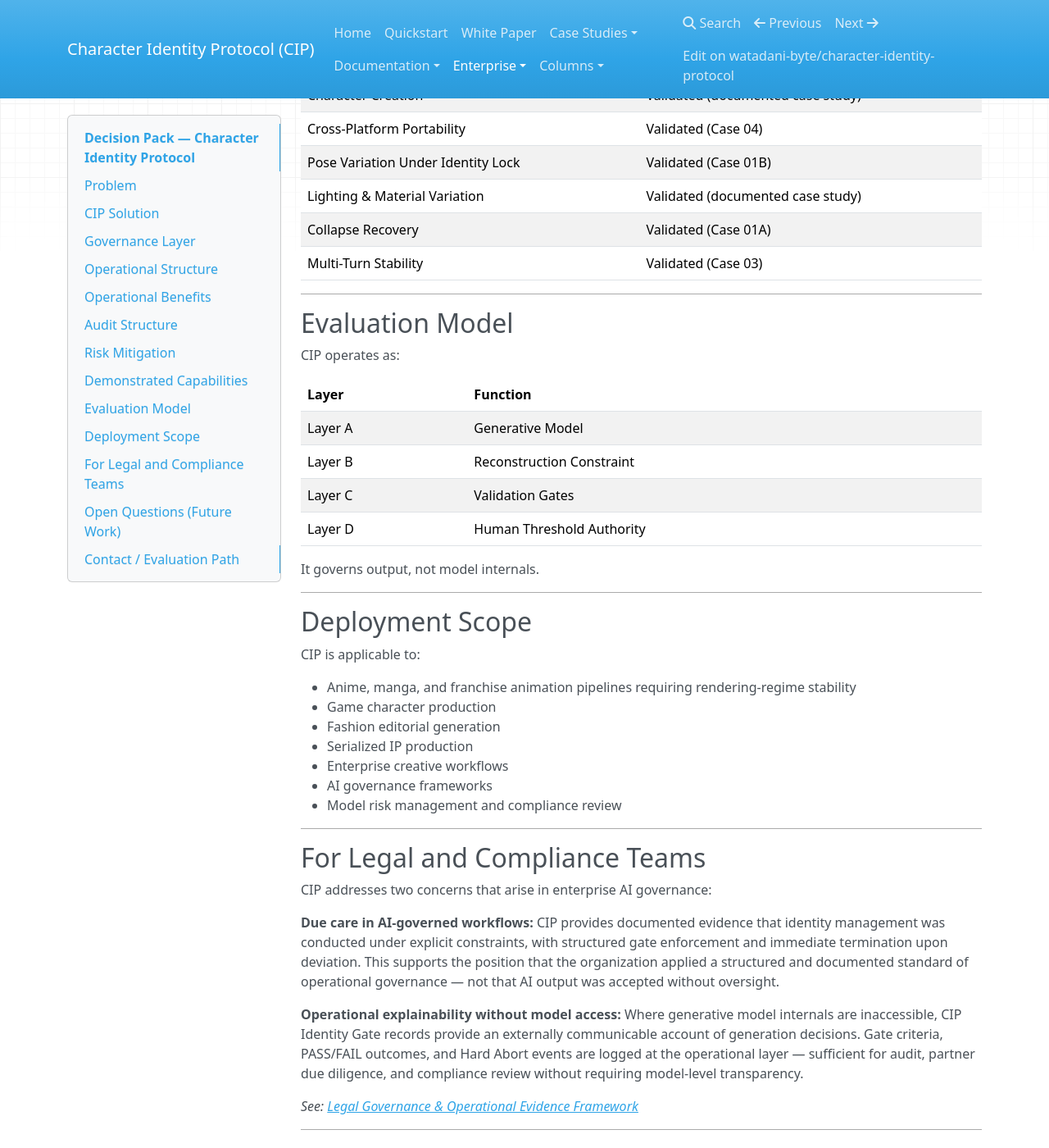
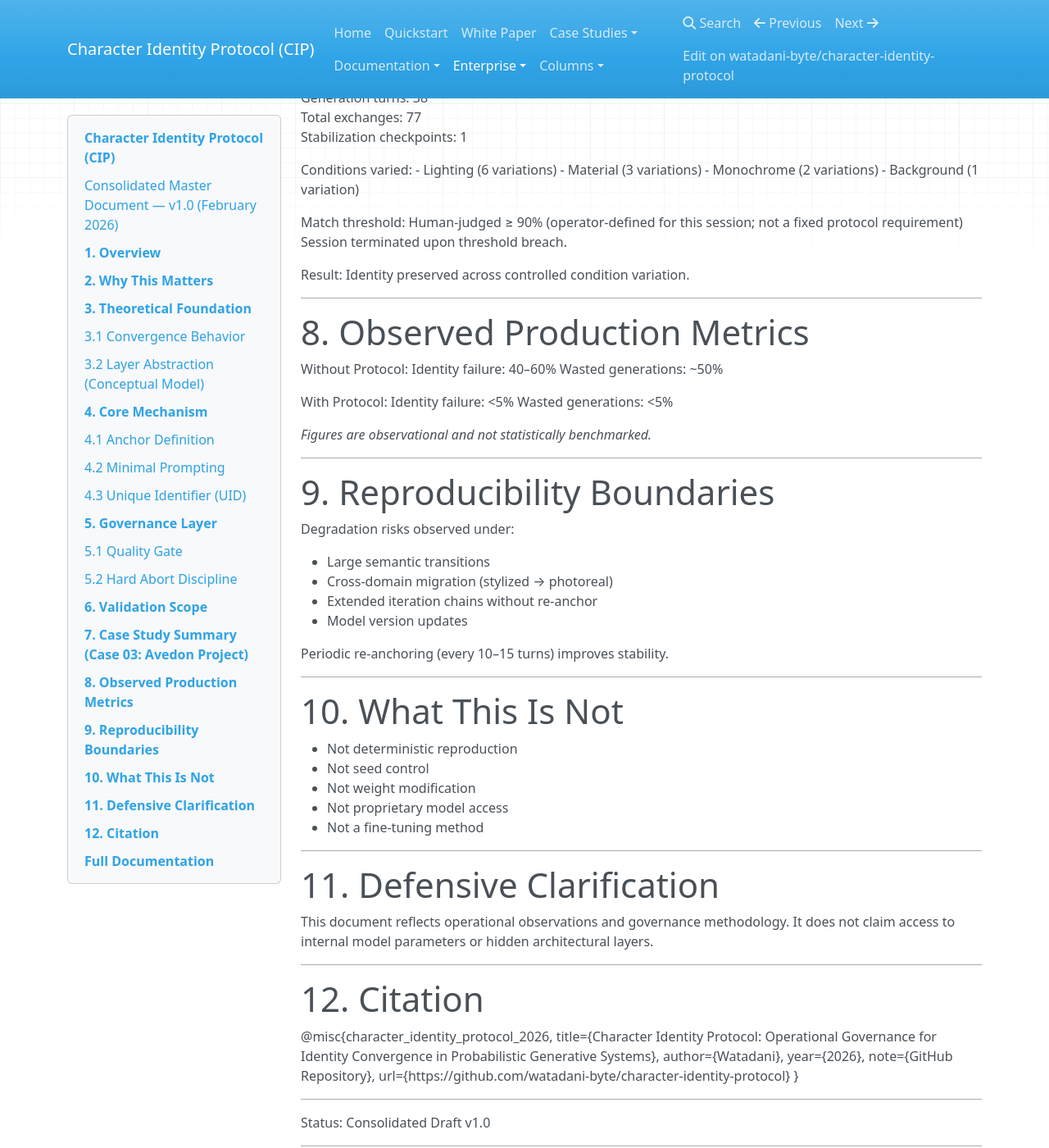
Before and after one commit to watadani-byte/character-identity-protocol, an MkDocs documentation site: the page built from docs/decision_pack.md, in a window 1280 px wide and 1400 px high, scrolled down 2521 px. Shown: the whole window at 82% size. Built offline with MkDocs 1.6.1, drawn with Linux system fonts in a browser that asks for light colours; nearby versions of some CDN libraries; some of the changed text lies outside the part shown.

Commit message:
decision_pack.md を更新

````diff
--- a/docs/decision_pack.md
+++ b/docs/decision_pack.md
@@ -1,200 +1,228 @@
-# Decision Pack — Character Identity Protocol
+# Character Identity Protocol (CIP)
 
-This document summarizes CIP for enterprise evaluation.
+## Consolidated Master Document — v1.0 (February 2026)
 
 -----
 
-## Problem
+# 1. Overview
 
-Generative AI systems cannot guarantee character identity consistency.
+Character Identity Protocol (CIP) is an operational governance framework
+for stabilizing character identity in probabilistic generative systems.
 
-Repeated generations produce drift in:
+It does not modify model weights, access proprietary internals, or rely
+on fine-tuning. Instead, it treats identity as a convergence problem and
+stabilizes it at the operational layer.
 
-- facial structure
-- body proportions
-- style characteristics
+Core Principle:
 
-This creates risks in production pipelines.
+Minimal Prompt + Converged Solution Image = Layer Bypass + Statistical
+Convergence
 
-CIP addresses identity as a convergence problem, not a prompt-engineering problem.
+This shifts identity control from model modification to operational
+governance.
 
 -----
 
-## CIP Solution
+# 2. Why This Matters
 
-CIP introduces an operational governance protocol that stabilizes identity through:
+In probabilistic generative systems, identity drift is structurally
+inevitable. CIP reframes identity from a fragile prompt outcome into a
+controllable convergence process.
 
-- Anchor-based reconstruction
-- Identity validation gates
-- Hard abort control
-- Re-convergence cycles
-
-```
-Minimal Prompt
-+ Converged Anchor Image
-= Documented Operational Constraint + Statistical Convergence
-```
+The protocol works with model optimization rather than against it.
 
 -----
 
-## Governance Layer
+# 3. Theoretical Foundation
 
-CIP operates above the model layer.
-It governs generation acceptance policies rather than model behavior.
+## 3.1 Convergence Behavior
 
-It does not require:
+High-coherence outputs (“Miracle Images”) are treated as solution
+states. These represent transient local optima in the model’s latent
+space.
 
-- model modification
-- fine-tuning
-- LoRA training
-- weight modification
-- API-level override
+CIP operationalizes this by stabilizing around those solution states.
 
-Instead it governs **how outputs are accepted or rejected**.
+## 3.2 Layer Abstraction (Conceptual Model)
+
+Layer A – Language Interpretation
+Layer B – Reconstruction / Optimization
+Layer C – Execution / Sampling
+
+*This is a theoretical abstraction, not a claim about proprietary
+architecture.*
+
+Anchors constrain Layer B behavior through input design.
 
 -----
 
-## Operational Structure
+# 4. Core Mechanism
 
-**Input:**
+## 4.1 Anchor Definition
 
-- Minimal prompt
-- Converged anchor
+Anchor = Minimal Prompt + Previously Converged Output Image
 
-**Process:**
+The anchor is not inspiration. It is a high-density constraint state
+previously validated in production.
 
-- Model generation under constraint
+## 4.2 Minimal Prompting
 
-**Validation:**
+- Factual attributes only
+- No adjectives
+- No mood terms
+- No interpretive expansion
 
-- Face Gate
-- Skeleton Gate
-- Proportion Gate
+Goal: reduce reconstruction variance.
 
-**Failure Policy:**
+## 4.3 Unique Identifier (UID)
 
-- Immediate Hard Abort
-- Re-binding to last verified Converged Anchor
-
-**Human Gate Validation Authority:**
-
-- Human threshold validation (operator-defined; values around ≈90% are commonly used in demonstrations, depending on project tolerance)
+Stable linguistic token referencing a converged identity state. Reduces
+cognitive and computational re-description overhead.
 
 -----
 
-## Operational Benefits
+# 5. Governance Layer
 
-CIP enables:
+## 5.1 Quality Gate
 
-- identity traceability
-- reproducible reconstruction cycles
-- auditable decision logs
-- cross-platform identity portability
+Identity must pass:
+
+FaceGate ∧ SkeletonGate ∧ ProportionGate
+
+Failure → Immediate Hard Abort.
+
+## 5.2 Hard Abort Discipline
+
+When threshold breach occurs: - Do not correct progressively - Terminate
+session - Re-anchor from last stable state
 
 -----
 
-## Audit Structure
+# 6. Validation Scope
 
-Each generation cycle produces an audit record:
+Validation type: Observational production logs
+Operator: Single operator
+Measurement: Human-judged
+Automation: None
+Peer Review: Not conducted
 
-- anchor ID
-- prompt hash
-- gate results
-- timestamp
-- operator
+Supported Dimensions:
 
-This creates a **verifiable operational history**.
+Single-session: Yes
+Cross-session: Conditional
+Cross-model: Experimental
+Cross-platform: Experimental
+
+This protocol governs operational reproducibility, not deterministic
+regeneration.
 
 -----
 
-## Risk Mitigation
+# 7. Case Study Summary (Case 03: Avedon Project)
 
-CIP prevents uncontrolled identity drift by enforcing:
+Scenario: Skeletal-level identity control under fashion production
+constraints.
 
-```
-Hard Abort → Re-binding → Re-convergence
-```
+Generation turns: 38
+Total exchanges: 77
+Stabilization checkpoints: 1
 
-This ensures drift cannot propagate unnoticed.
+Conditions varied: - Lighting (6 variations) - Material (3 variations) -
+Monochrome (2 variations) - Background (1 variation)
+
+Match threshold: Human-judged ≥ 90% (operator-defined for this session; not a fixed protocol requirement)
+Session terminated upon threshold breach.
+
+Result: Identity preserved across controlled condition variation.
 
 -----
 
-## Demonstrated Capabilities
+# 8. Observed Production Metrics
 
-|Capability                        |Status                           |
-|----------------------------------|---------------------------------|
-|Character Creation                |Validated (documented case study)|
-|Cross-Platform Portability        |Validated (Case 04)              |
-|Pose Variation Under Identity Lock|Validated (Case 01B)             |
-|Lighting & Material Variation     |Validated (documented case study)|
-|Collapse Recovery                 |Validated (Case 01A)             |
-|Multi-Turn Stability              |Validated (Case 03)              |
+Without Protocol: Identity failure: 40–60% Wasted generations: ~50%
+
+With Protocol: Identity failure: <5% Wasted generations: <5%
+
+*Figures are observational and not statistically benchmarked.*
 
 -----
 
-## Evaluation Model
+# 9. Reproducibility Boundaries
 
-CIP operates as:
+Degradation risks observed under:
 
-|Layer  |Function                 |
-|-------|-------------------------|
-|Layer A|Generative Model         |
-|Layer B|Reconstruction Constraint|
-|Layer C|Validation Gates         |
-|Layer D|Human Threshold Authority|
+- Large semantic transitions
+- Cross-domain migration (stylized → photoreal)
+- Extended iteration chains without re-anchor
+- Model version updates
 
-It governs output, not model internals.
+Periodic re-anchoring (every 10–15 turns) improves stability.
 
 -----
 
-## Deployment Scope
+# 10. What This Is Not
 
-CIP is applicable to:
-
-- Anime, manga, and franchise animation pipelines requiring rendering-regime stability
-- Game character production
-- Fashion editorial generation
-- Serialized IP production
-- Enterprise creative workflows
-- AI governance frameworks
-- Model risk management and compliance review
+- Not deterministic reproduction
+- Not seed control
+- Not weight modification
+- Not proprietary model access
+- Not a fine-tuning method
 
 -----
 
-## For Legal and Compliance Teams
+# 11. Defensive Clarification
 
-CIP addresses two concerns that arise in enterprise AI governance:
-
-**Due care in AI-governed workflows:**
-CIP provides documented evidence that identity management was conducted
-under explicit constraints, with structured gate enforcement and immediate
-termination upon deviation. This supports the position that the organization
-applied a structured and documented standard of operational governance —
-not that AI output was accepted without oversight.
-
-**Operational explainability without model access:**
-Where generative model internals are inaccessible, CIP Identity Gate records
-provide an externally communicable account of generation decisions.
-Gate criteria, PASS/FAIL outcomes, and Hard Abort events are logged
-at the operational layer — sufficient for audit, partner due diligence,
-and compliance review without requiring model-level transparency.
-
-*See: [Legal Governance & Operational Evidence Framework](legal_governance.md)*
+This document reflects operational observations and governance
+methodology. It does not claim access to internal model parameters or
+hidden architectural layers.
 
 -----
 
-## Open Questions (Future Work)
+# 12. Citation
 
-- Automated similarity threshold measurement
-- Anchor clustering theory formalization
-- Scalable multi-character governance
+@misc{character_identity_protocol_2026, title={Character Identity
+Protocol: Operational Governance for Identity Convergence in
+Probabilistic Generative Systems}, author={Watadani}, year={2026},
+note={GitHub Repository},
+url={https://github.com/watadani-byte/character-identity-protocol} }
 
 -----
 
-## Contact / Evaluation Path
+Status: Consolidated Draft v1.0
 
-If evaluating for research or enterprise use:
+-----
 
-Open an issue with tag: `[EVAL]`
+# Full Documentation
 
-*See: [Reproducibility Scope](reproducibility_scope.md) for validation boundaries.*
+This document is a consolidated overview. Detailed documentation is available in the repository:
+
+**Core**
+
+- [Quickstart Guide](quickstart.md)
+- [Technical Mechanism](technical_mechanism.md)
+- [Architecture Diagram](architecture_diagram.md)
+- [Reproducibility Scope](reproducibility_scope.md)
+- [Glossary](glossary.md)
+
+**White Paper**
+
+- [Character Identity Protocol v1.0](whitepaper_v1.md)
+
+**Case Studies**
+
+- [Case 01: Baseline Failure](case_01_failure_log.md)
+- [Case 02: Wedding Series](case_02_wedding_series.md)
+- [Case 03: Avedon Project](case_03_avedon_project.md)
+- Case 04: Pending external verification
+- [Case 01B: Mira Project — Hard Abort and Re-convergence](case_01b_mira_project.md)
+- [Case 05: Serendipitous Creation](case_05_serendipitous.md)
+- [Case 06: Gemini Validation](case_06_gemini.md)
+
+**Operational**
+
+- [Quality Gate & Hard Abort Discipline](quality_gate_addendum.md)
+
+**Further Reading**
+
+- [Miracle Images and Convergence Behavior](column_miracle_image.md)
+- [When AI Stops Being Art and Starts Becoming Production](column_production.md)
````
